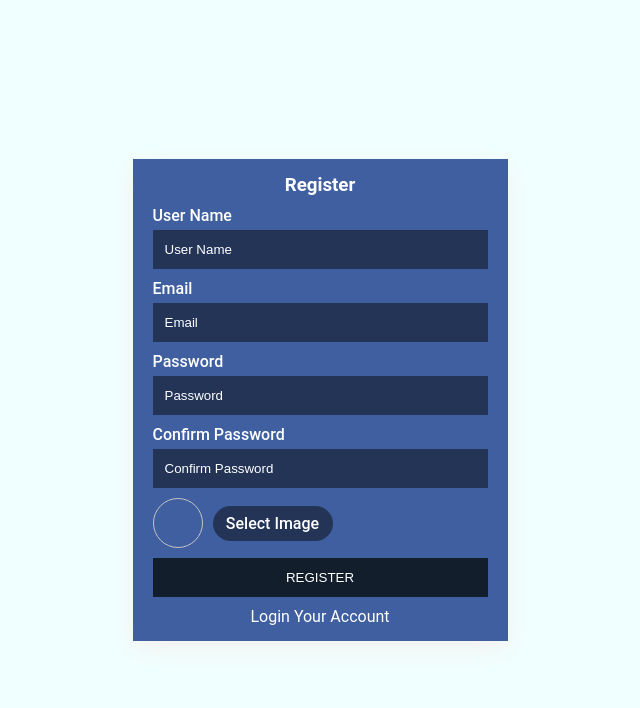
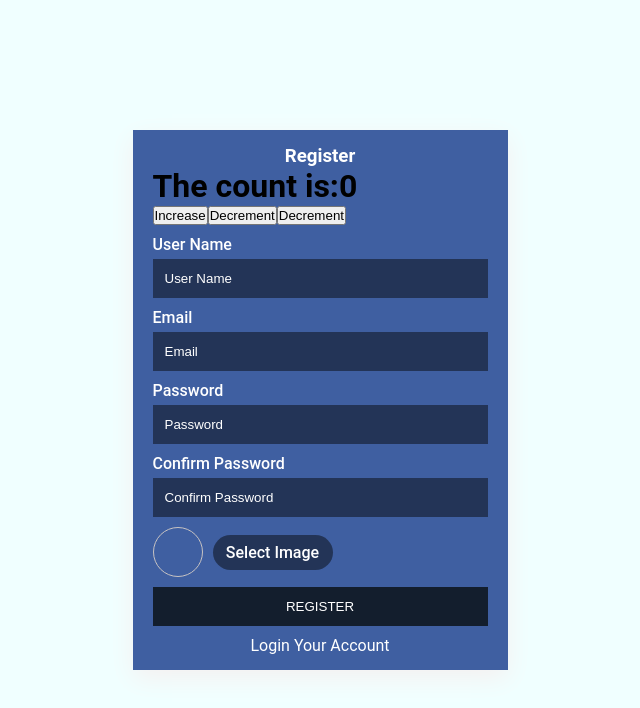
Before and after one commit to chihabSD/letsChat, a React (Create React App) app: page /register in a window 1280 px wide. Shown: the top 708 px of the page, without its empty margins (320-960 px from the left). Built offline with nearby package versions, Linux system fonts and the light colour scheme.

Commit message:
set up and testing redux toolkit

```diff
--- a/package.json
+++ b/package.json
@@ -3,6 +3,7 @@
   "version": "0.1.0",
   "private": true,
   "dependencies": {
+    "@reduxjs/toolkit": "^1.9.2",
     "@testing-library/jest-dom": "^5.16.5",
     "@testing-library/react": "^13.4.0",
     "@testing-library/user-event": "^13.5.0",
--- a/src/components/Login.js
+++ b/src/components/Login.js
@@ -1,4 +1,5 @@
 import React from "react";
+import { Link } from "react-router-dom";
 
 const Login = () => {
   return (
--- a/src/components/Register.js
+++ b/src/components/Register.js
@@ -1,7 +1,11 @@
 import React from "react";
+import { useDispatch, useSelector } from "react-redux";
 import { Link } from "react-router-dom";
+import { decrement, increment, incrementByAmount } from "../redux/counter";
 
 const Register = () => {
+  const {count} = useSelector((state) => state.counter)
+  const dispatch = useDispatch()
   return (
     <div className="register">
       <div className="card">
@@ -9,6 +13,10 @@
           <h3>Register</h3>
         </div>
 
+<h1>The count is:{count}</h1>
+<button onClick={() => dispatch(increment()) }>Increase</button>
+<button onClick={() => dispatch(decrement()) }>Decrement</button>
+<button onClick={() => dispatch(incrementByAmount(100)) }>Decrement</button>
         <div className="card-body">
           <form>
             <div className="form-group">
--- a/src/index.js
+++ b/src/index.js
@@ -1,11 +1,15 @@
-import React from 'react';
-import ReactDOM from 'react-dom/client';
-import App from './App';
-import './main.scss'
+import React from "react";
+import ReactDOM from "react-dom/client";
+import App from "./App";
+import "./main.scss";
+import { Provider } from "react-redux";
+import store from './redux'
 
-const root = ReactDOM.createRoot(document.getElementById('root'));
+const root = ReactDOM.createRoot(document.getElementById("root"));
 root.render(
   <React.StrictMode>
-    <App />
+    <Provider store={store}>
+      <App />
+    </Provider>
   </React.StrictMode>
 );
--- /dev/null
+++ b/src/redux/counter.js
@@ -0,0 +1,21 @@
+import { createSlice } from "@reduxjs/toolkit";
+export const counterSlice = createSlice({
+  name: "counter",
+  initialState: {
+    count: 0,
+  },
+  reducers: {
+    increment: (state) => {
+      state.count += 1;
+    },
+    decrement: (state) => {
+      state.count -= 1;
+    },
+    incrementByAmount: (state, action) => {
+      state.count += action.payload;
+    },
+  },
+});
+
+export const {increment, decrement, incrementByAmount} = counterSlice.actions
+export default counterSlice.reducer
--- /dev/null
+++ b/src/redux/index.js
@@ -0,0 +1,7 @@
+import { configureStore} from "@reduxjs/toolkit"
+import counterReducer from './counter'
+export default configureStore({
+    reducer:{
+        counter:counterReducer
+    }
+})
```
Also changed, not shown: 1 other file (tests, documents, lock files or other folders).
